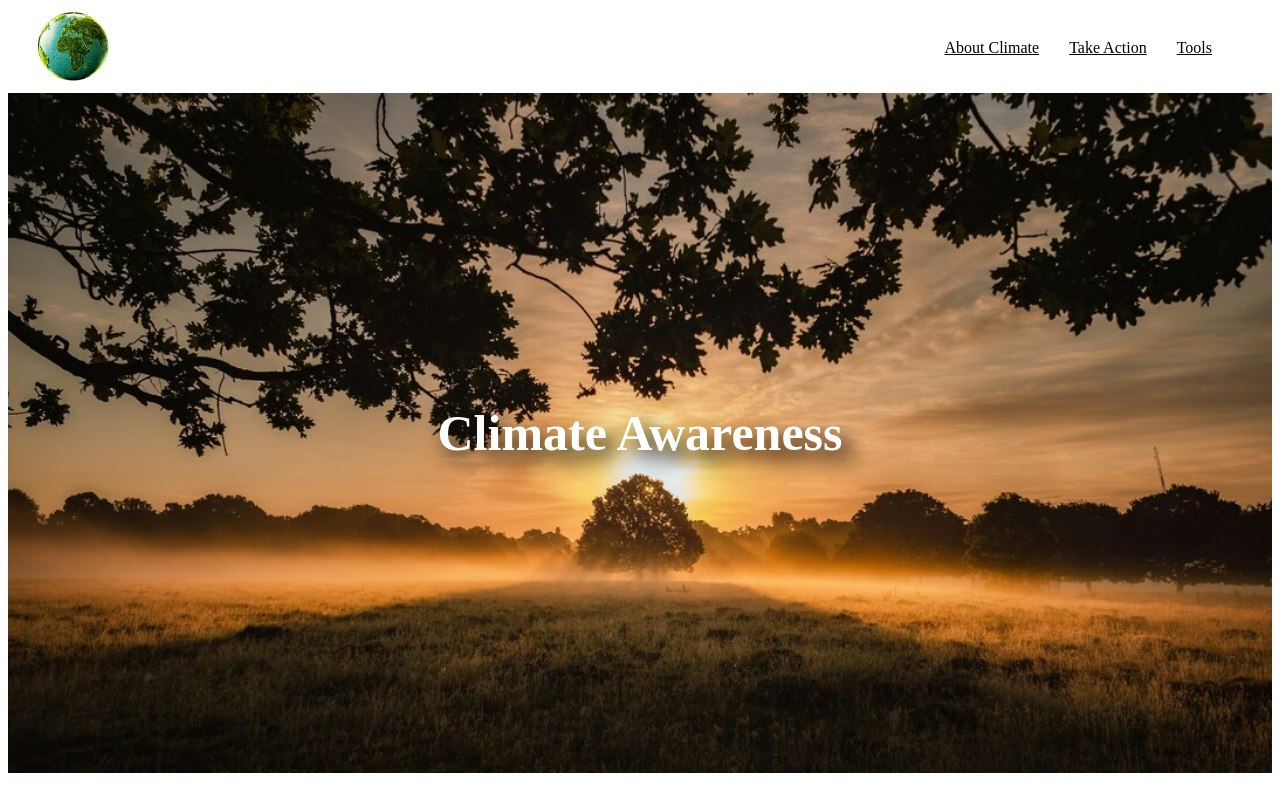
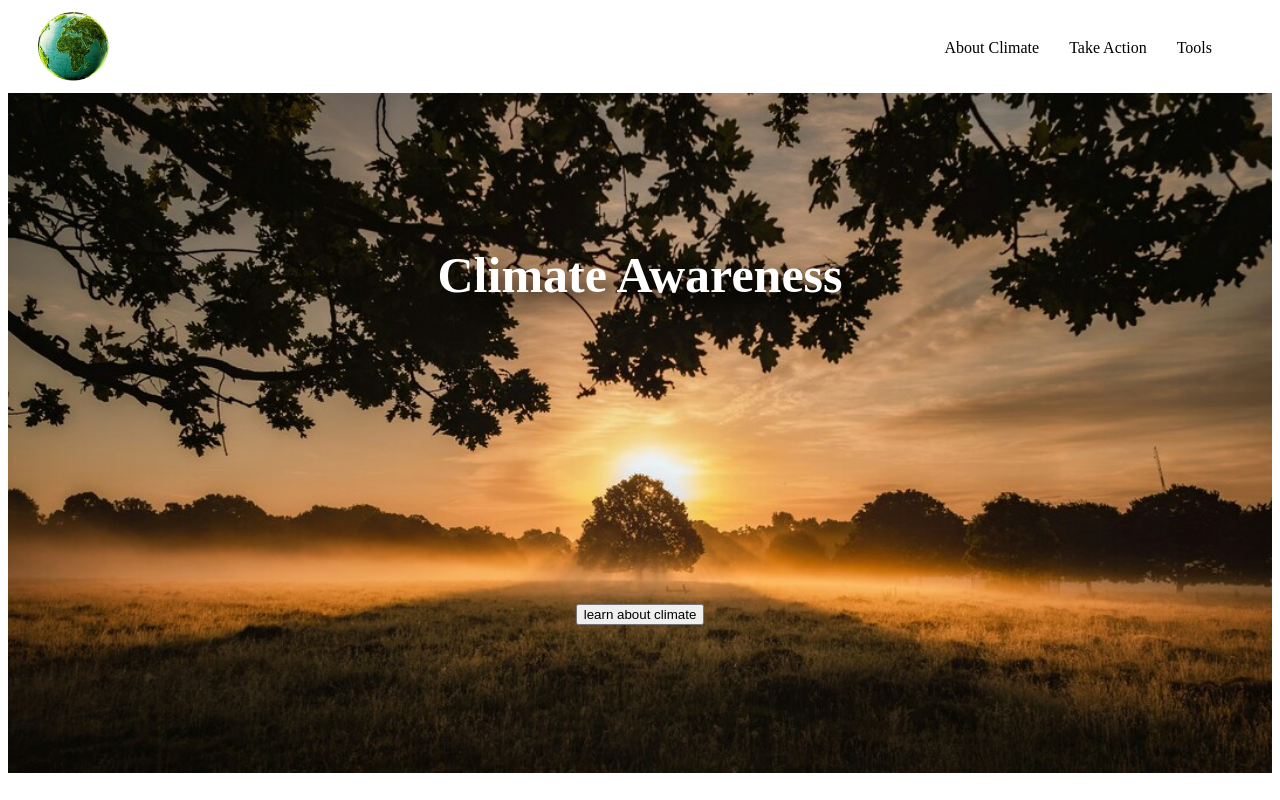
Before and after one commit to andmhn/climate-awareness, a React (Vite) app: page / in a window 1280 px wide. Shown: the top 800 px of the page. Built offline with nearby package versions, Linux system fonts and the light colour scheme.

Commit message:
add scroll by id in javascript

```diff
--- a/src/components/body/heading.jsx
+++ b/src/components/body/heading.jsx
@@ -1,8 +1,18 @@
 import React from 'react'
+
+import scrollById from '../scrollById'
 
 const heading = () => {
   return (
-      <div className="intro" ><p id="welcome">Climate Awareness</p></div>
+      <div className="intro" >
+
+        <p id="welcome">Climate Awareness</p>
+
+        <button id="scroll_btn" onClick={() => scrollById("about", true)}>
+          learn about climate
+        </button>
+
+      </div>
   )
 }
 
--- a/src/components/navbar.jsx
+++ b/src/components/navbar.jsx
@@ -1,15 +1,18 @@
 import React from 'react'
+import scrollById from './scrollById'
+
 import './navbar.css'
+
 const navbar = () => {
   return (
     <nav>
       <div className="logo">
-        <a href="#"><img src="earth_logo.png" alt="logo" height="70px"/></a>
+        <img src="earth_logo.png" alt="logo" height="70px"/>
       </div>
       <ul>
-        <li><a href="#about">About Climate</a></li>
-        <li><a href="#take-action">Take Action</a></li>
-        <li><a href="#tools">Tools</a></li>
+        <li><a onClick={() => scrollById("about")}>About Climate</a></li>
+        <li><a onClick={() => scrollById("take-action")}>Take Action</a></li>
+        <li><a onClick={() => scrollById("tools")}>Tools</a></li>
       </ul>
     </nav>
   )
--- /dev/null
+++ b/src/components/scrollById.jsx
@@ -0,0 +1,10 @@
+const scrollById = (id, isSmooth=false) => {
+  const element = document.getElementById(id);
+  if(isSmooth){
+    element.scrollIntoView({behavior: "smooth", block: "start", inline: "nearest"});
+  } else {
+    element.scrollIntoView({behavior: "instant", block: "start", inline: "nearest"});
+  }
+}
+
+export default scrollById
```
